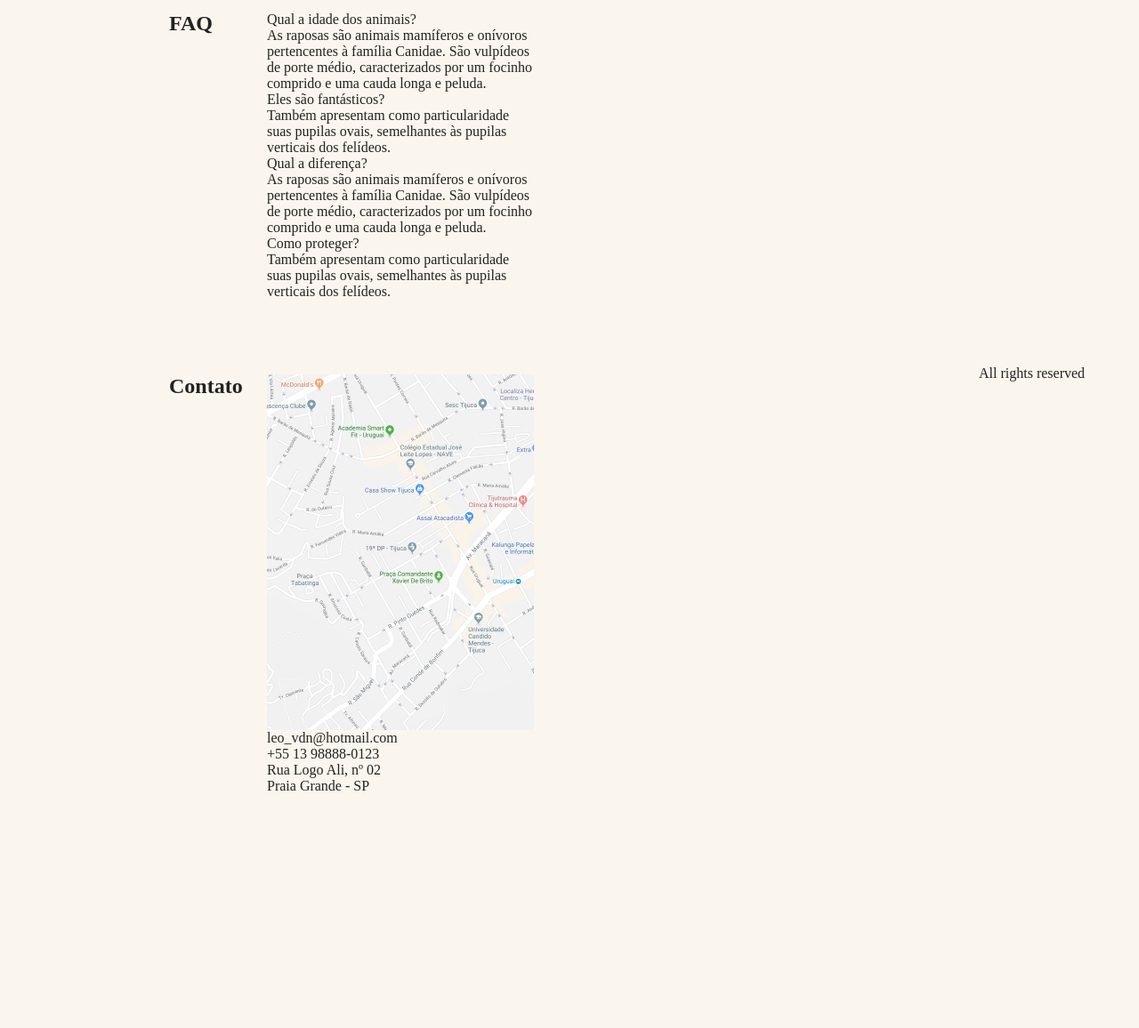
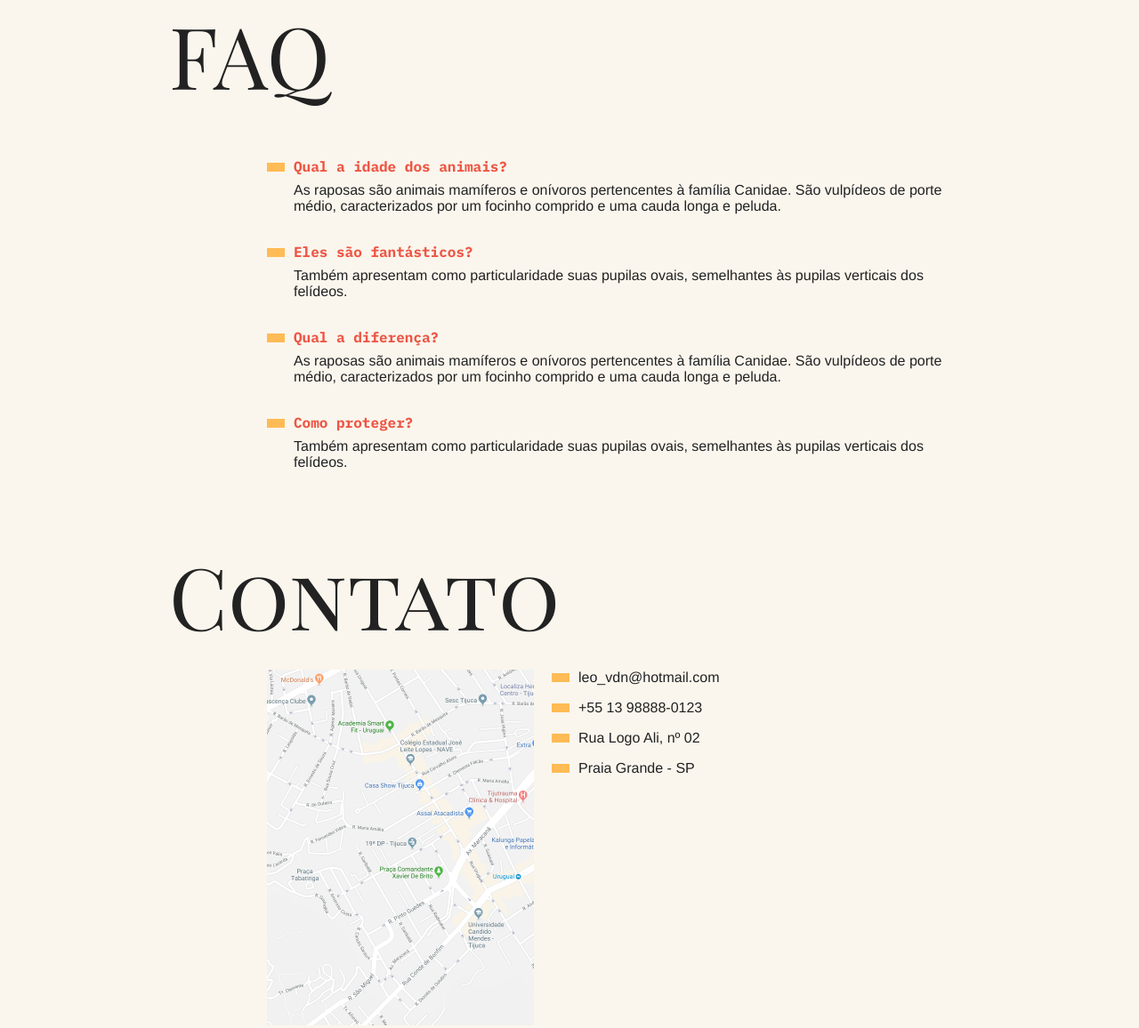
Before and after one commit to leovdn/animais-fantasticos, a plain HTML site: page index.html in a window 1280 px wide. Shown: the part 2374-3530 px from the top of the page at 89% size. Before the commit the page ends 3341 px from the top, so only its background shows below. Drawn offline with Linux system fonts and the light colour scheme.

Commit message:
Added responsive layout and final adjustments of FrontEnd

```diff
--- a/css/style.css
+++ b/css/style.css
@@ -121,3 +121,99 @@ body {
 .animais-descricao section {
     margin-bottom: 3rem;
 }
+
+.faq-lista {
+    grid-column: 2 / 4;
+}
+
+.faq-lista dt {
+    font-family: 'IBM Plex Mono', monospace;
+    font-weight: bold;
+    margin-top: 2rem;
+    margin-bottom: .5rem;
+    color: #e54;
+}
+
+.faq-lista dt::before {
+    content: "";
+    display: inline-block;
+    background: #fb5;
+    width: 20px;
+    margin-right: 10px;
+    height: 10px;
+}
+
+.faq-lista dd {
+    font-family: Helvetica, Arial;
+    margin-bottom: .5rem;
+    margin-left: 30px;
+}
+
+.mapa {
+    grid-column: 2;
+}
+
+.dados {
+    grid-column: 3;
+}
+
+.dados li {
+    margin-bottom: 1rem;
+    font-family: Helvetica, Arial;
+}
+
+.dados li::before {
+    content: "";
+    display: inline-block;
+    background: #fb5;
+    width: 20px;
+    margin-right: 10px;
+    height: 10px;
+}
+
+.copy {
+    grid-column:  3 / 5;
+    margin-bottom: 2rem;
+    background: #fb5;
+}
+
+.copy p {
+    padding: 20px;
+    font-family: 'IBM Plex Mono', monospace;
+    font-weight: bold;
+}
+
+@media (max-width: 700px) {
+    body {
+        grid-template-columns: 1fr;
+    }
+
+    .menu, .grid-section, .copy {
+        grid-column: 1;
+    }
+
+    .grid-section {
+        grid-template-columns: 100px 1fr;
+        grid-gap: 10px;
+    }
+
+    .animais-lista {
+        grid-column: 1;
+    }
+
+    .faq-lista, .dados, .mapa {
+        grid-column: 1 / 3;
+    }
+
+    .grid-section h1 {
+        font-size: 3rem;
+    }
+
+    .menu {
+        margin-top: 0px;
+    }
+
+    .copy {
+        margin-bottom: 0px;
+    }
+}
--- a/index.html
+++ b/index.html
@@ -151,7 +151,7 @@
   </section>
 
   <section class="grid-section faq" id="faq">
-    <h1>FAQ</h1>
+    <h1 class="titulo">FAQ</h1>
     <dl class="faq-lista">
       <dt>Qual a idade dos animais?</dt>
       <dd>As raposas são animais mamíferos e onívoros pertencentes à família Canidae. São vulpídeos de porte médio, caracterizados por um focinho comprido e uma cauda longa e peluda.</dd>
@@ -165,16 +165,17 @@
   </section>
 
   <section class="grid-section contato" id="contato">
-    <h1>Contato</h1>
+    <h1 class="titulo">Contato</h1>
     <div class="mapa">
       <img src="img/mapa.png" alt="">
+    </div>
       <ul class="dados">
         <li>leo_vdn@hotmail.com</li>
         <li>+55 13 98888-0123</li>
         <li>Rua Logo Ali, nº 02</li>
         <li>Praia Grande - SP</li>
       </ul>
-    </div>
+
   </section>
 
   <footer class="copy">
```
